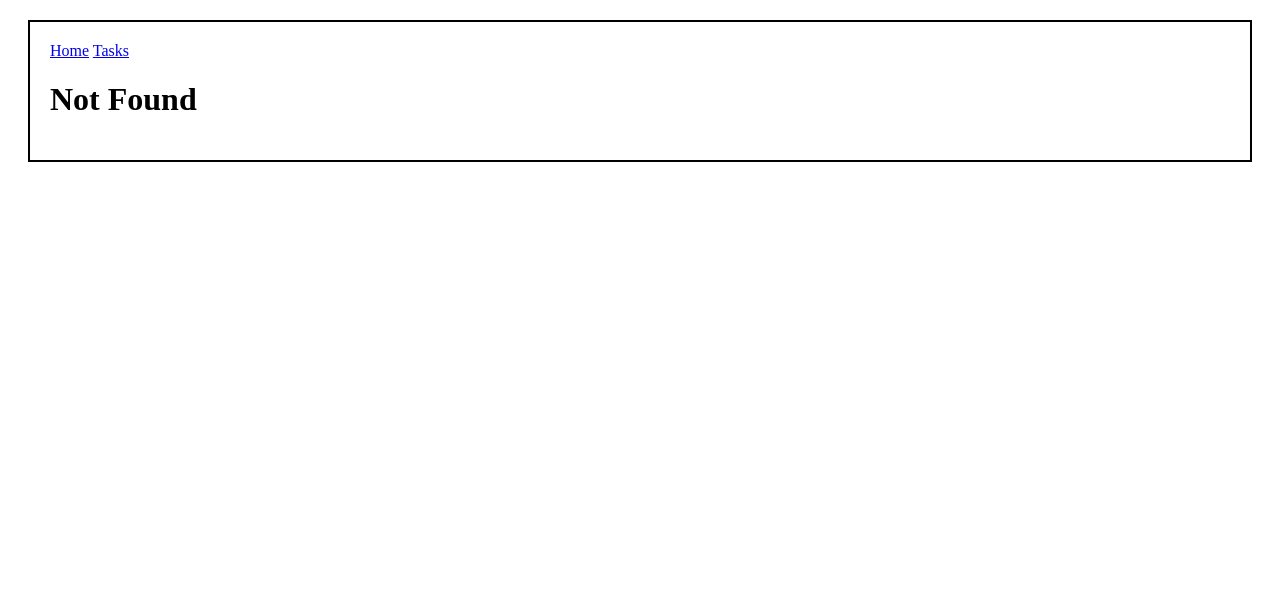
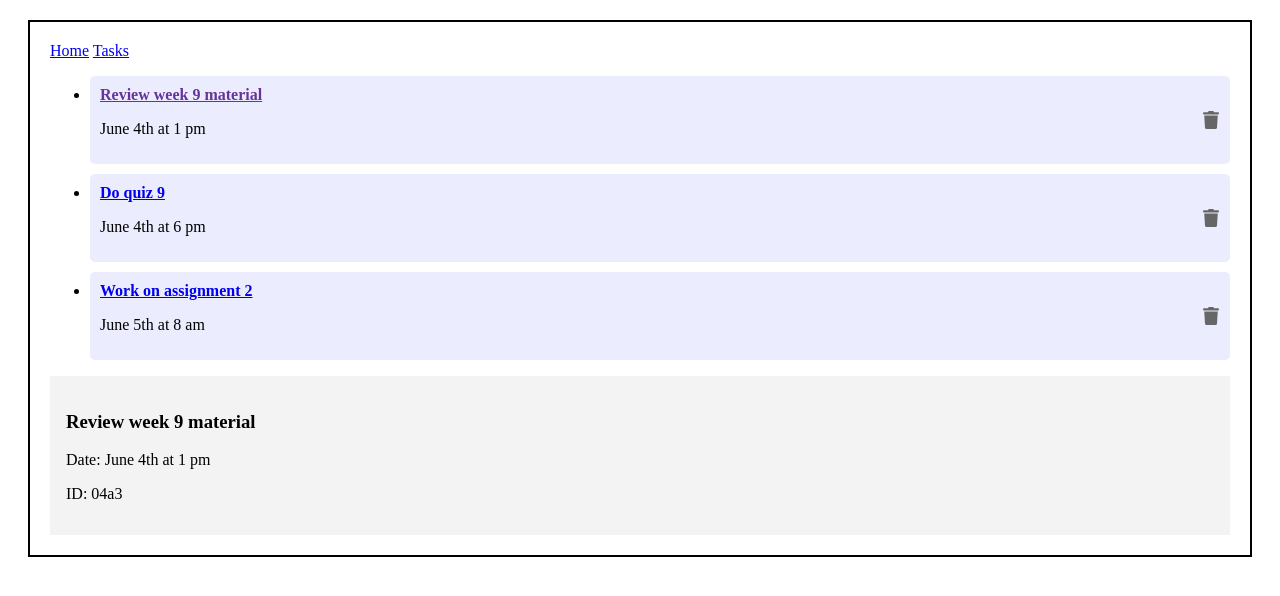
Before and after one commit to chenx16/CS5610, a React (Vite) app in the folder week9/vite-project/: page /tasks/04a3 in a window 1280 px wide. Before the commit this address had no page. Shown: the top 596 px of the page. Built offline with nearby package versions, Linux system fonts and the light colour scheme; data requests are answered from the project's data file.

Commit message:
Add dynamic nested route for task details using /tasks/:taskId

```diff
--- a/week9/vite-project/src/App.jsx
+++ b/week9/vite-project/src/App.jsx
@@ -3,6 +3,8 @@ import { Routes, Route, Link, useLocation } from "react-router";
 import Header from "./components/Header";
 import AddTask from "./components/AddTask";
 import TasksList from "./components/TasksList";
+import TaskDetails from "./components/TaskDetails";
+import TasksPage from "./components/TasksPage";
 
 function App() {
   // const appName = "Welcome to My App";
@@ -108,13 +110,11 @@ function App() {
         <Route
           path="/tasks"
           element={
-            loading ? (
-              <p>Loading...</p>
-            ) : (
-              <TasksList tasks={tasks} onDelete={deleteTask} />
-            )
+            <TasksPage tasks={tasks} onDelete={deleteTask} loading={loading} />
           }
-        />
+        >
+          <Route path=":taskId" element={<TaskDetails />} />
+        </Route>
         <Route path="*" element={<h1>Not Found</h1>} />
       </Routes>
     </div>
--- a/week9/vite-project/src/components/Task.jsx
+++ b/week9/vite-project/src/components/Task.jsx
@@ -1,12 +1,15 @@
 import PropTypes from "prop-types";
 import { FaTrash } from "react-icons/fa";
+import { NavLink } from "react-router-dom";
 
 function Task({ task, onDelete }) {
   return (
     <li className="task-item">
       <div className="task-container">
         <div className="task-content">
-          <p><strong>{task.title}</strong></p>
+          <NavLink to={`/tasks/${task.id}`}>
+            <strong>{task.title}</strong>
+          </NavLink>
           <p>{task.date}</p>
         </div>
         <FaTrash className="delete-icon" onClick={() => onDelete(task.id)} />
--- /dev/null
+++ b/week9/vite-project/src/components/TaskDetails.jsx
@@ -0,0 +1,42 @@
+import { useParams } from "react-router-dom";
+import { useEffect, useState } from "react";
+
+function TaskDetails() {
+  const { taskId } = useParams();
+  const [task, setTask] = useState(null);
+  const [loading, setLoading] = useState(true);
+  const [error, setError] = useState(null);
+
+  useEffect(() => {
+    async function fetchTask() {
+      try {
+        const response = await fetch(`http://localhost:5001/tasks/${taskId}`);
+        if (!response.ok) {
+          throw new Error("Task not found");
+        }
+        const data = await response.json();
+        setTask(data);
+      } catch (err) {
+        setError(err.message);
+      } finally {
+        setLoading(false);
+      }
+    }
+
+    fetchTask();
+  }, [taskId]);
+
+  if (loading) return <p>Loading task details...</p>;
+  if (error) return <p style={{ color: "red" }}>{error}</p>;
+  if (!task) return null;
+
+  return (
+    <div style={{ marginTop: "1rem", backgroundColor: "#f3f3f3", padding: "1rem" }}>
+      <h3>{task.title}</h3>
+      <p>Date: {task.date}</p>
+      <p>ID: {task.id}</p>
+    </div>
+  );
+}
+
+export default TaskDetails;
--- /dev/null
+++ b/week9/vite-project/src/components/TasksPage.jsx
@@ -0,0 +1,20 @@
+import TasksList from "./TasksList";
+import PropTypes from "prop-types";
+import { Outlet } from "react-router-dom";
+
+function TasksPage({ tasks, onDelete, loading }) {
+  return (
+    <>
+      {loading ? <p>Loading...</p> : <TasksList tasks={tasks} onDelete={onDelete} />}
+      <Outlet />
+    </>
+  );
+}
+
+TasksPage.propTypes = {
+  tasks: PropTypes.array,
+  onDelete: PropTypes.func,
+  loading: PropTypes.bool,
+};
+
+export default TasksPage;
--- a/week9/vite-project/src/index.css
+++ b/week9/vite-project/src/index.css
@@ -57,3 +57,8 @@
 .form-control label {
   margin-right: 10px;
 }
+
+a.active {
+  font-weight: bold;
+  color: rebeccapurple;
+}
```
